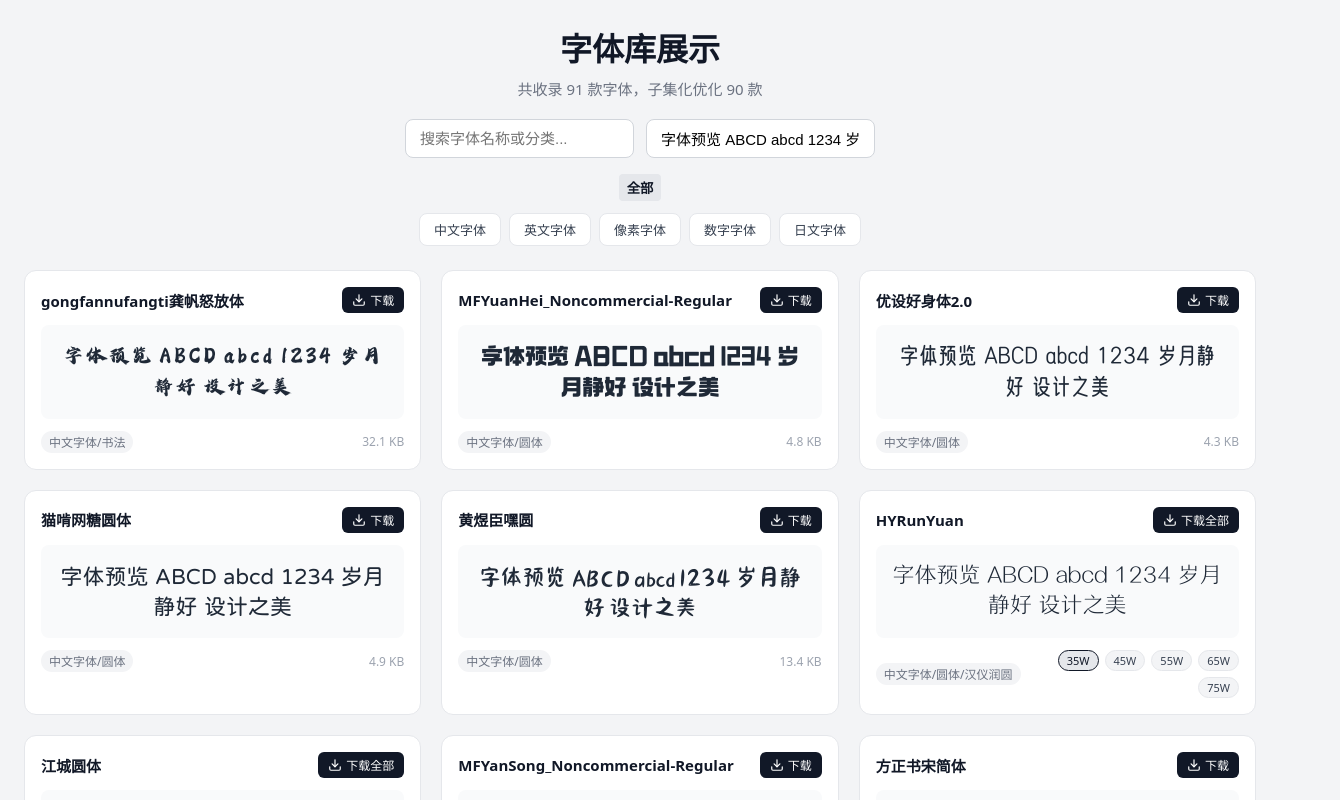
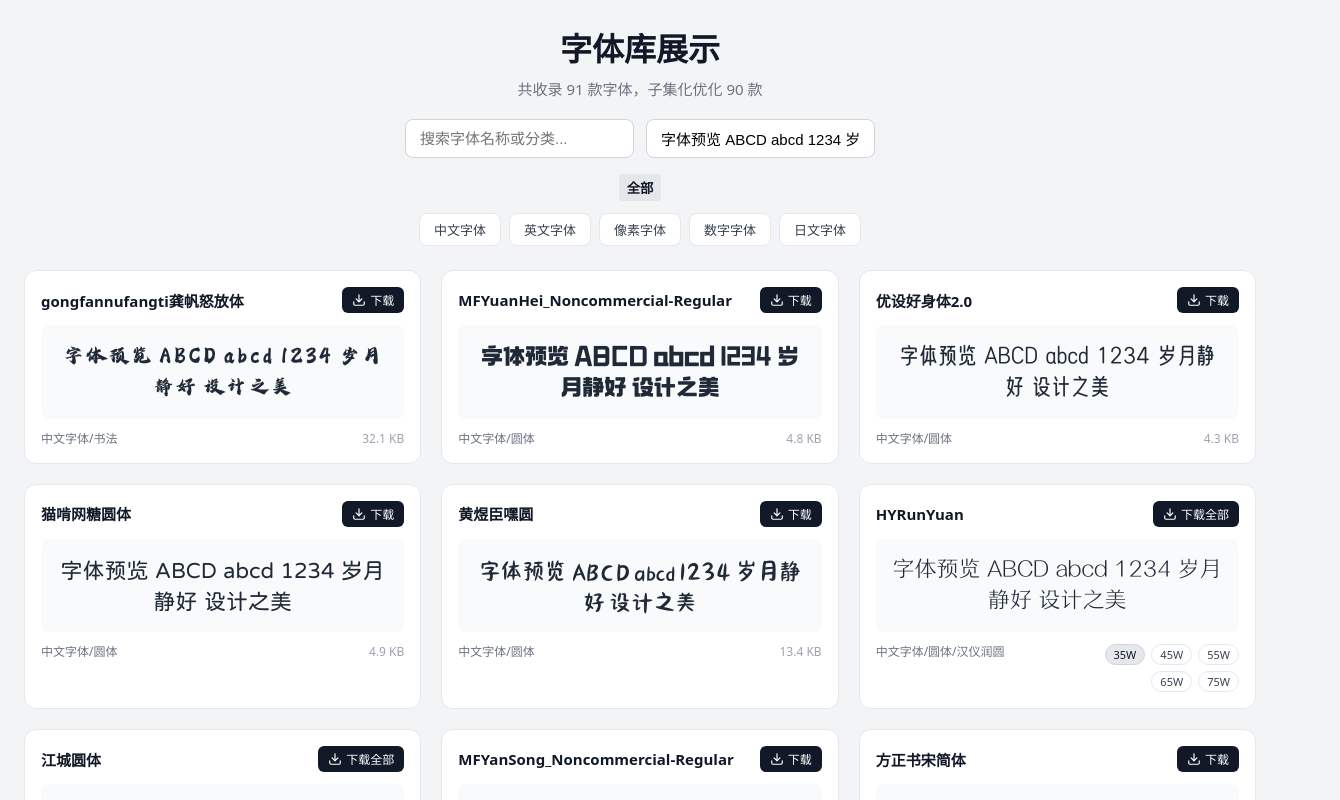
Before and after one commit to arnoliudaxia/font-showcase, a Vue app: page / in a window 1280 px wide. Shown: the top 800 px of the page, 1340 px wide, since content can reach past the window. Built offline with nearby package versions, Linux system fonts and the light colour scheme; a web font is replaced by a local one.

Commit message:
UI样式优化

```diff
--- a/src/components/FontCard.vue
+++ b/src/components/FontCard.vue
@@ -15,6 +15,7 @@
 const loaded = ref(false)
 const error = ref(false)
 const activePreviewKey = ref(defaultPreviewKey())
+const displayFontFaceName = ref('')
 let loadRequestId = 0
 
 const activePreviewItem = computed(() => {
@@ -24,7 +25,7 @@
   const key = activePreviewItem.value.subsetPath || activePreviewItem.value.name
   return `Font-${props.font.id}-${hashString(key)}`
 })
-const fontFamilyStyle = computed(() => loaded.value ? `"${fontFaceName.value}"` : 'sans-serif')
+const fontFamilyStyle = computed(() => displayFontFaceName.value ? `"${displayFontFaceName.value}"` : 'sans-serif')
 const previewContent = computed(() => {
   if (props.font.supportsChinese !== false) return props.previewText
 
@@ -116,7 +117,8 @@
 
 function loadPreviewFont() {
   const currentRequestId = ++loadRequestId
-  loaded.value = false
+  const hasDisplayFont = Boolean(displayFontFaceName.value)
+  loaded.value = hasDisplayFont
   error.value = false
 
   const fontUrl = import.meta.env.BASE_URL + activePreviewItem.value.subsetPath
@@ -125,6 +127,7 @@
     .then((loadedFace) => {
       if (currentRequestId !== loadRequestId) return
       document.fonts.add(loadedFace)
+      displayFontFaceName.value = fontFaceName.value
       loaded.value = true
     })
     .catch((err) => {
@@ -293,24 +296,22 @@
 .card-footer {
   display: flex;
   justify-content: space-between;
-  align-items: center;
+  align-items: flex-start;
   gap: 8px;
   font-size: 12px;
   color: #9ca3af;
 }
 
 .font-meta {
-  white-space: nowrap;
-  overflow: hidden;
-  text-overflow: ellipsis;
+  min-width: 0;
+  white-space: normal;
+  overflow-wrap: anywhere;
+  line-height: 1.35;
 }
 
 .font-meta:first-child {
   color: #6b7280;
-  background: #f3f4f6;
-  padding: 2px 8px;
-  border-radius: 999px;
-  flex-shrink: 0;
+  flex: 1 1 auto;
 }
 
 .variant-list {
@@ -319,6 +320,8 @@
   gap: 6px;
   flex-wrap: wrap;
   justify-content: flex-end;
+  flex: 0 1 45%;
+  min-width: 72px;
 }
 
 .variant-pill {
@@ -326,7 +329,7 @@
   font-family: inherit;
   font-size: 11px;
   color: #374151;
-  background: #f3f4f6;
+  background: #fff;
   border: 1px solid #e5e7eb;
   padding: 2px 8px;
   border-radius: 999px;
@@ -344,6 +347,5 @@
 
 .variant-pill.active {
   color: #111827;
-  border-color: #111827;
 }
 </style>
```
